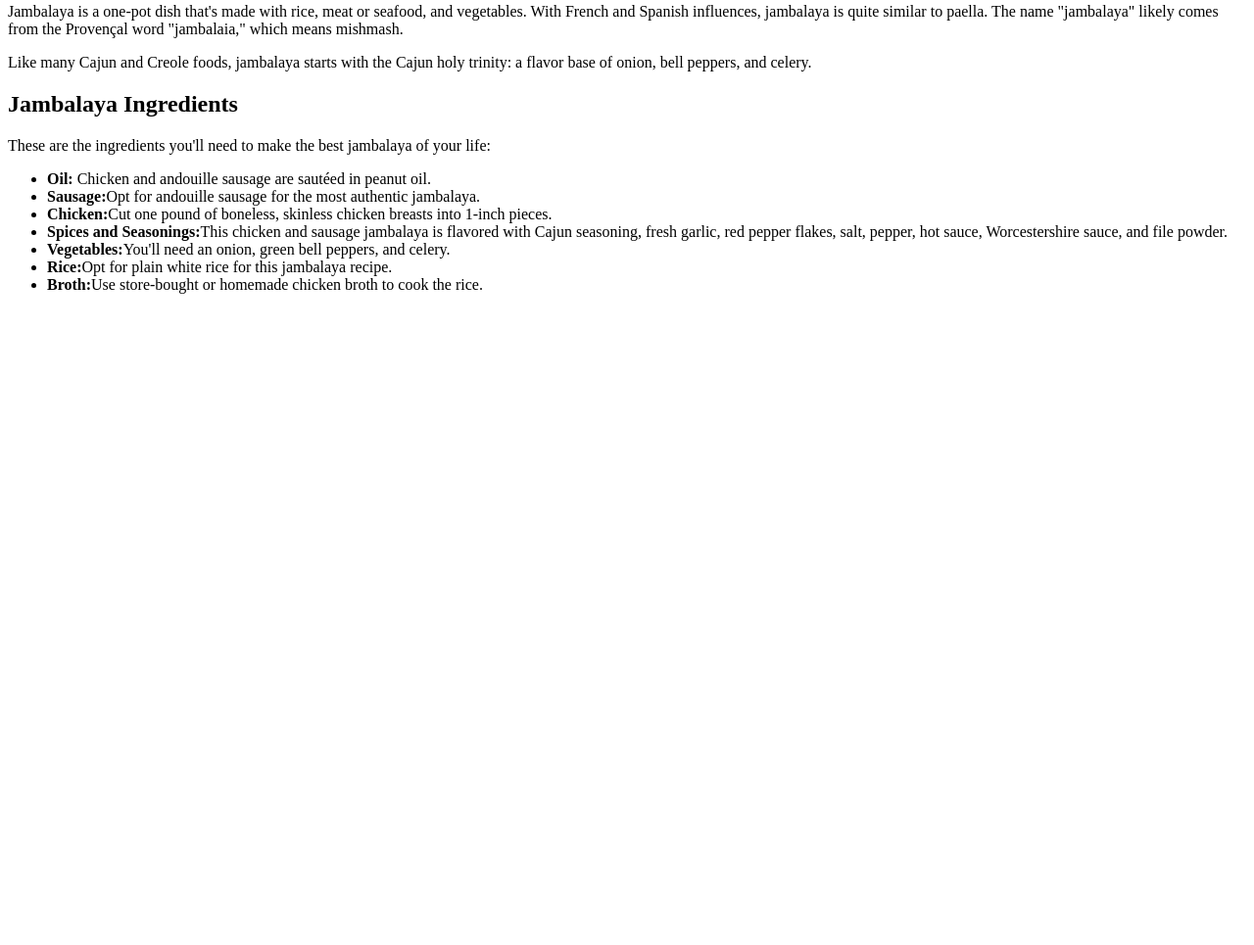
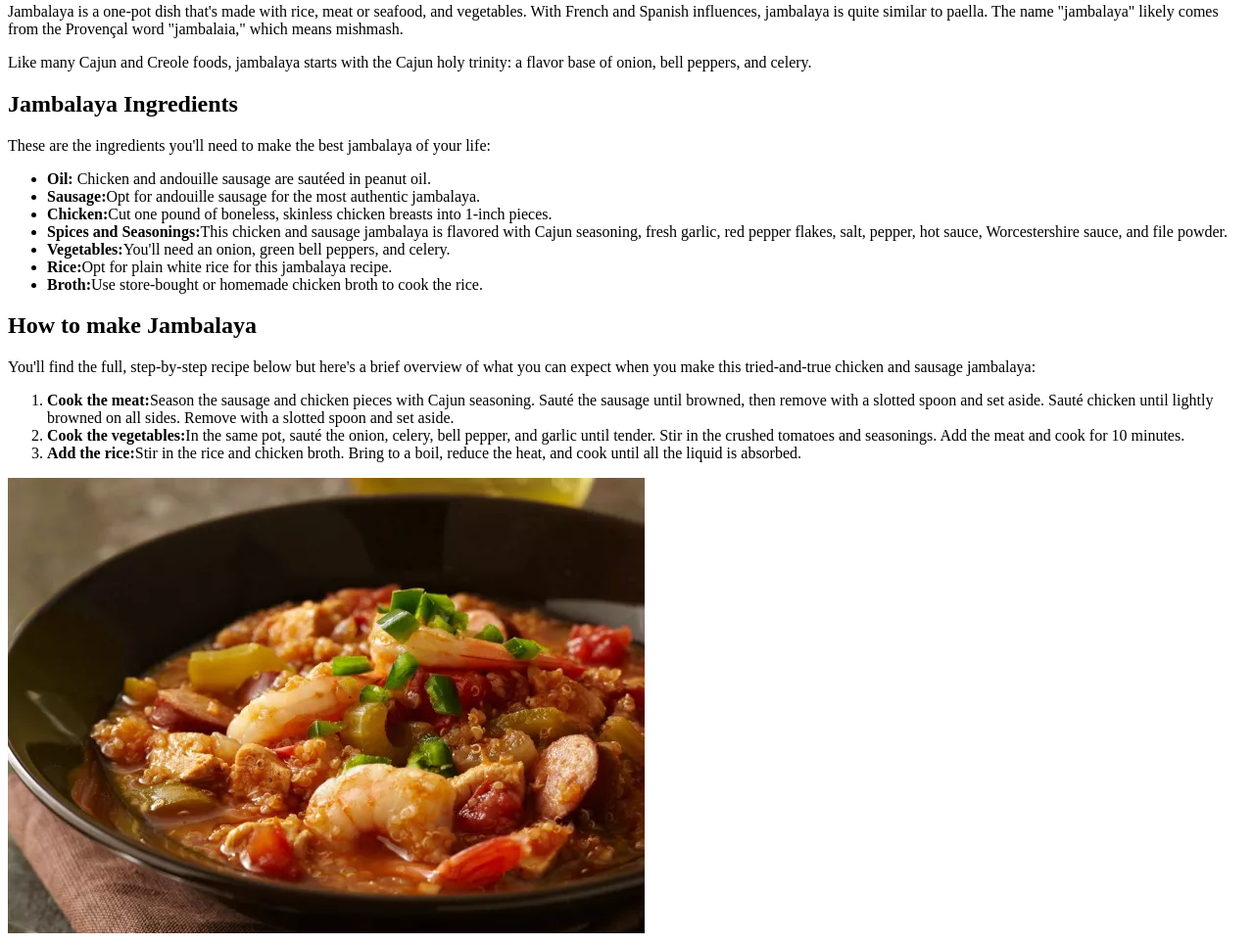
Before and after one commit to BinkSan3/odin-recipes, a plain HTML site: page recipes/jambalaya.html in a window 1280 px wide. Shown: the part 699-1664 px from the top of the page at 98% size. Before the commit the page ends 1015 px from the top, so only its background shows below. Drawn offline with Linux system fonts and the light colour scheme.

Commit message:
Add image to jambalaya.html

```diff
--- a/recipes/jambalaya.html
+++ b/recipes/jambalaya.html
@@ -28,6 +28,16 @@
             <li><b>Broth:</b>Use store-bought or homemade chicken broth to cook the rice.</li>
         </ul>
 
+        <h2>How to make Jambalaya</h2>
+        <p>You'll find the full, step-by-step recipe below but here's a brief overview of what you can expect when you make this tried-and-true chicken and sausage jambalaya:</p>
+
+        <ol>
+            <li><b>Cook the meat:</b>Season the sausage and chicken pieces with Cajun seasoning. Sauté the sausage until browned, then remove with a slotted spoon and set aside. Sauté chicken until lightly browned on all sides. Remove with a slotted spoon and set aside.</li>
+            <li><b>Cook the vegetables:</b>In the same pot, sauté the onion, celery, bell pepper, and garlic until tender. Stir in the crushed tomatoes and seasonings. Add the meat and cook for 10 minutes.</li>
+            <li><b>Add the rice:</b>Stir in the rice and chicken broth. Bring to a boil, reduce the heat, and cook until all the liquid is absorbed.</li>
+        </ol>
+
+        <img src="../images/jambalaya.jpg">
 
     </body>
 </html>
```
Also changed, not shown: images/jrice.jpg (added).
